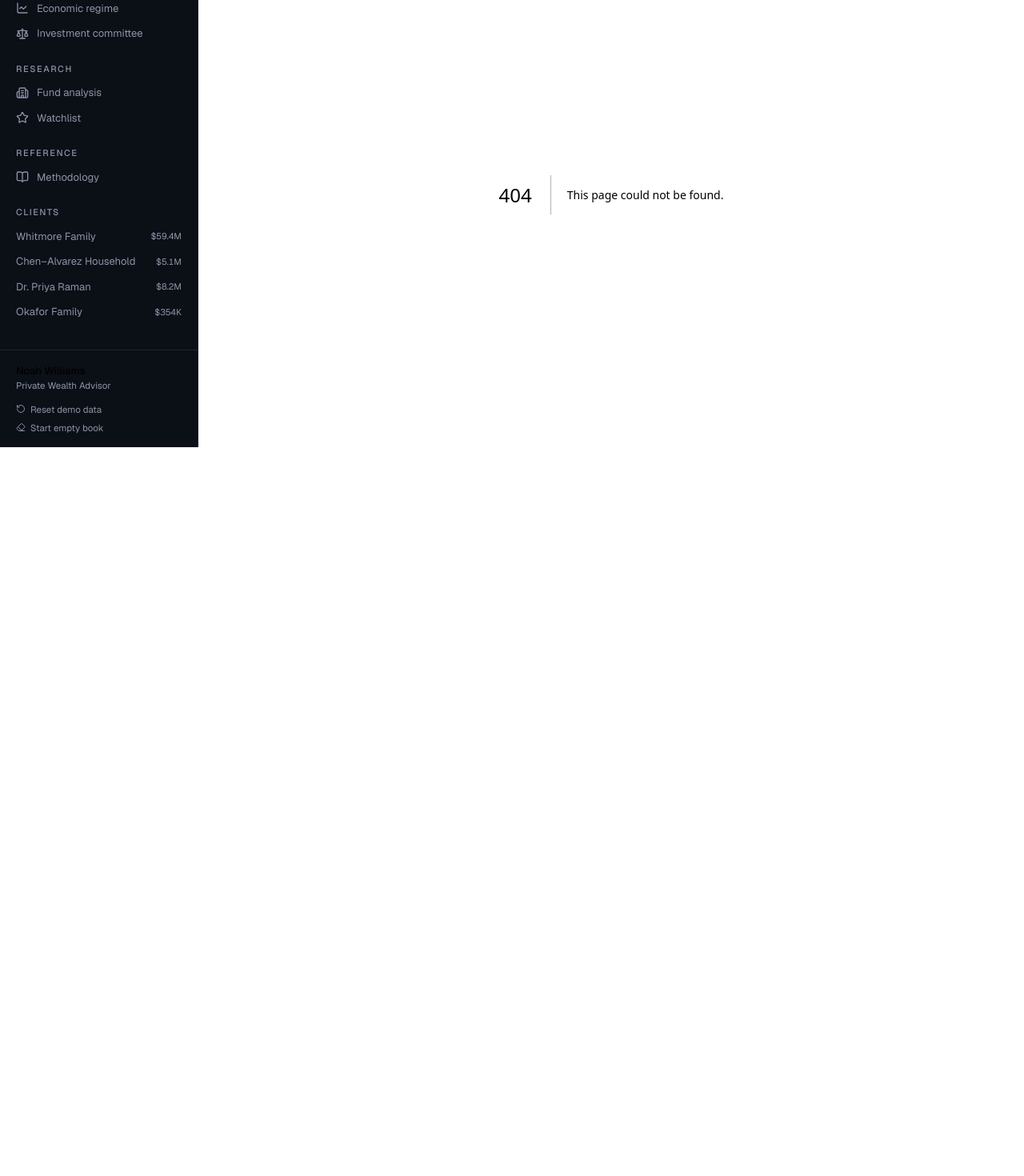
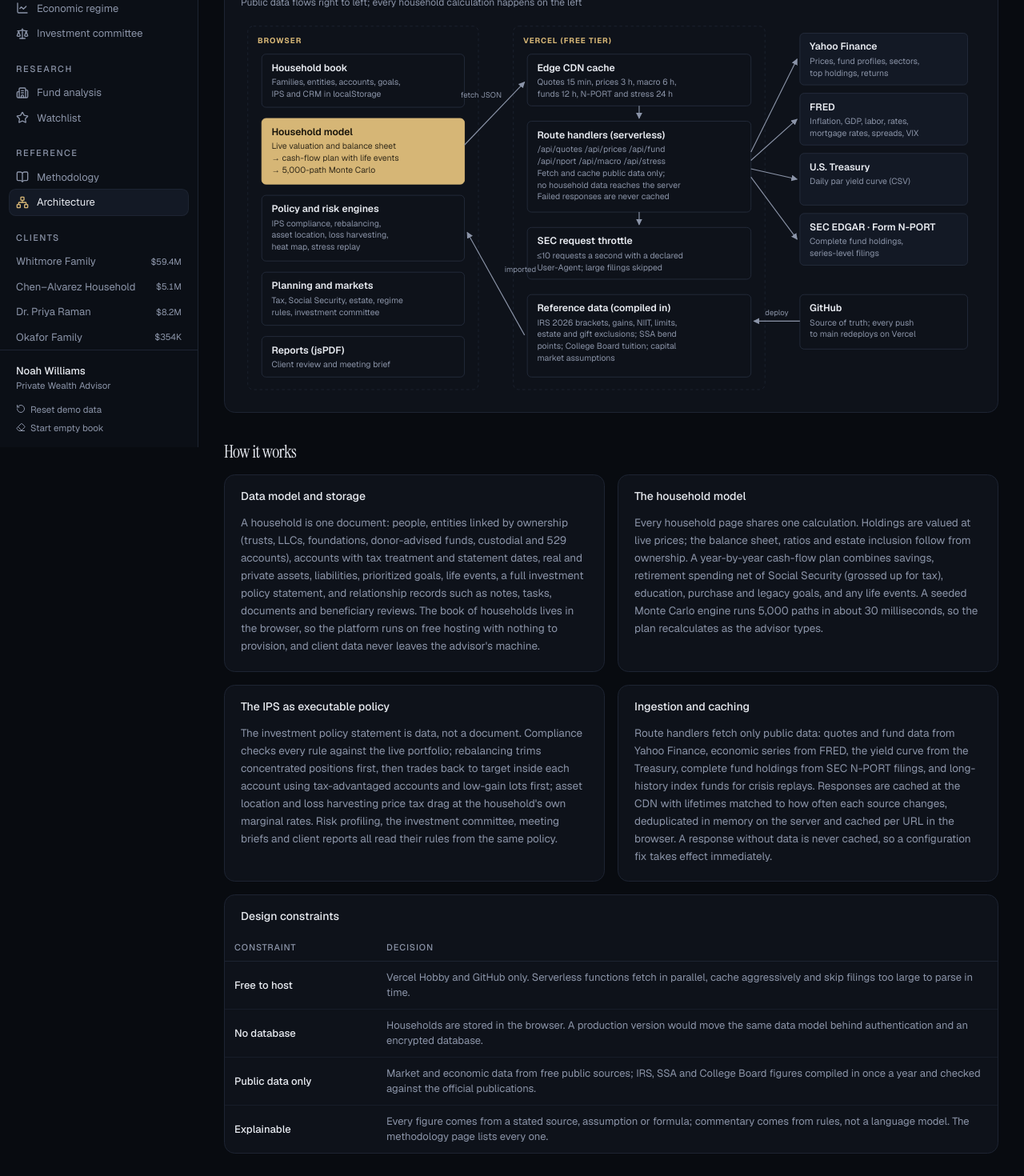
Before and after one commit to btx-dysmas/family-office-os, a Next.js app: page /architecture in a window 1280 px wide. Before the commit this address had no page. Shown: the part 241-1711 px from the top of the page at 80% size. Before the commit the page ends 912 px from the top, so only its background shows below. Built offline with nearby package versions, Linux system fonts and the light colour scheme.

Commit message:
feat: architecture page

```diff
--- /dev/null
+++ b/app/architecture/page.tsx
@@ -0,0 +1,109 @@
+import { PageHeader, Panel } from "@/components/kit";
+
+export const metadata = { title: "Architecture · Family Office OS" };
+
+type Box = { x: number; y: number; w: number; h: number; title: string; lines: string[]; tone?: "accent" | "source" };
+
+function Node({ x, y, w, h, title, lines, tone }: Box) {
+  const fill = tone === "accent" ? "var(--gold)" : tone === "source" ? "var(--raised)" : "var(--card)";
+  const ink = tone === "accent" ? "var(--primary-foreground)" : "var(--foreground)";
+  const sub = tone === "accent" ? "var(--primary-foreground)" : "var(--muted-foreground)";
+  return (
+    <g>
+      <rect x={x} y={y} width={w} height={h} rx={6} fill={fill} stroke={tone === "accent" ? "var(--gold)" : "var(--input)"} />
+      <text x={x + 14} y={y + 24} fontSize={14} fontWeight={600} fill={ink}>{title}</text>
+      {lines.map((l, i) => <text key={l} x={x + 14} y={y + 44 + i * 17} fontSize={12} fill={sub} opacity={tone === "accent" ? 0.85 : 1}>{l}</text>)}
+    </g>
+  );
+}
+
+function Arrow({ d, label, lx, ly }: { d: string; label?: string; lx?: number; ly?: number }) {
+  return (
+    <g>
+      <path d={d} fill="none" stroke="var(--muted-foreground)" strokeWidth={1.3} markerEnd="url(#head)" />
+      {label && <text x={lx} y={ly} fontSize={11} fill="var(--muted-foreground)" textAnchor="middle">{label}</text>}
+    </g>
+  );
+}
+
+function Diagram() {
+  const sources: Box[] = [
+    { x: 800, y: 20, w: 240, h: 74, title: "Yahoo Finance", lines: ["Prices, fund profiles, sectors,", "top holdings, returns"], tone: "source" },
+    { x: 800, y: 106, w: 240, h: 74, title: "FRED", lines: ["Inflation, GDP, labor, rates,", "mortgage rates, spreads, VIX"], tone: "source" },
+    { x: 800, y: 192, w: 240, h: 74, title: "U.S. Treasury", lines: ["Daily par yield curve (CSV)"], tone: "source" },
+    { x: 800, y: 278, w: 240, h: 74, title: "SEC EDGAR · Form N-PORT", lines: ["Complete fund holdings,", "series-level filings"], tone: "source" },
+  ];
+  return (
+    <svg viewBox="0 0 1060 540" className="h-auto w-full min-w-[760px]" role="img" aria-label="Family Office OS system architecture">
+      <defs>
+        <marker id="head" viewBox="0 0 10 10" refX="9" refY="5" markerWidth="7" markerHeight="7" orient="auto-start-reverse">
+          <path d="M0,0 L10,5 L0,10 z" fill="var(--muted-foreground)" />
+        </marker>
+      </defs>
+      <rect x={10} y={10} width={330} height={520} rx={8} fill="none" stroke="var(--border)" strokeDasharray="4 4" />
+      <text x={24} y={34} fontSize={11} letterSpacing=".1em" fill="var(--gold)" fontWeight={700}>BROWSER</text>
+      <Node x={30} y={50} w={290} h={76} title="Household book" lines={["Families, entities, accounts, goals,", "IPS and CRM in localStorage"]} />
+      <Node x={30} y={142} w={290} h={94} title="Household model" tone="accent" lines={["Live valuation and balance sheet", "→ cash-flow plan with life events", "→ 5,000-path Monte Carlo"]} />
+      <Node x={30} y={252} w={290} h={94} title="Policy and risk engines" lines={["IPS compliance, rebalancing,", "asset location, loss harvesting,", "heat map, stress replay"]} />
+      <Node x={30} y={362} w={290} h={76} title="Planning and markets" lines={["Tax, Social Security, estate, regime", "rules, investment committee"]} />
+      <Node x={30} y={454} w={290} h={58} title="Reports (jsPDF)" lines={["Client review and meeting brief"]} />
+
+      <rect x={390} y={10} width={360} height={520} rx={8} fill="none" stroke="var(--border)" strokeDasharray="4 4" />
+      <text x={404} y={34} fontSize={11} letterSpacing=".1em" fill="var(--gold)" fontWeight={700}>VERCEL (FREE TIER)</text>
+      <Node x={410} y={50} w={320} h={74} title="Edge CDN cache" lines={["Quotes 15 min, prices 3 h, macro 6 h,", "funds 12 h, N-PORT and stress 24 h"]} />
+      <Node x={410} y={146} w={320} h={130} title="Route handlers (serverless)" lines={["/api/quotes  /api/prices  /api/fund", "/api/nport  /api/macro  /api/stress", "Fetch and cache public data only;", "no household data reaches the server", "Failed responses are never cached"]} />
+      <Node x={410} y={298} w={320} h={74} title="SEC request throttle" lines={["≤10 requests a second with a declared", "User-Agent; large filings skipped"]} />
+      <Node x={410} y={394} w={320} h={118} title="Reference data (compiled in)" lines={["IRS 2026 brackets, gains, NIIT, limits,", "estate and gift exclusions; SSA bend", "points; College Board tuition; capital", "market assumptions"]} />
+
+      {sources.map((b) => <Node key={b.title} {...b} />)}
+      <Node x={800} y={394} w={240} h={78} title="GitHub" lines={["Source of truth; every push", "to main redeploys on Vercel"]} />
+
+      <Arrow d="M320 180 L406 90" label="fetch JSON" lx={344} ly={112} />
+      <Arrow d="M570 124 L570 142" />
+      <Arrow d="M730 190 L796 57" />
+      <Arrow d="M730 202 L796 143" />
+      <Arrow d="M730 214 L796 229" />
+      <Arrow d="M730 226 L796 315" />
+      <Arrow d="M570 276 L570 294" />
+      <Arrow d="M800 432 L734 432" label="deploy" lx={767} ly={424} />
+      <Arrow d="M406 452 L324 305" label="imported" lx={400} ly={362} />
+    </svg>
+  );
+}
+
+const STAGES: [string, string][] = [
+  ["Data model and storage", "A household is one document: people, entities linked by ownership (trusts, LLCs, foundations, donor-advised funds, custodial and 529 accounts), accounts with tax treatment and statement dates, real and private assets, liabilities, prioritized goals, life events, a full investment policy statement, and relationship records such as notes, tasks, documents and beneficiary reviews. The book of households lives in the browser, so the platform runs on free hosting with nothing to provision, and client data never leaves the advisor's machine."],
+  ["The household model", "Every household page shares one calculation. Holdings are valued at live prices; the balance sheet, ratios and estate inclusion follow from ownership. A year-by-year cash-flow plan combines savings, retirement spending net of Social Security (grossed up for tax), education, purchase and legacy goals, and any life events. A seeded Monte Carlo engine runs 5,000 paths in about 30 milliseconds, so the plan recalculates as the advisor types."],
+  ["The IPS as executable policy", "The investment policy statement is data, not a document. Compliance checks every rule against the live portfolio; rebalancing trims concentrated positions first, then trades back to target inside each account using tax-advantaged accounts and low-gain lots first; asset location and loss harvesting price tax drag at the household's own marginal rates. Risk profiling, the investment committee, meeting briefs and client reports all read their rules from the same policy."],
+  ["Ingestion and caching", "Route handlers fetch only public data: quotes and fund data from Yahoo Finance, economic series from FRED, the yield curve from the Treasury, complete fund holdings from SEC N-PORT filings, and long-history index funds for crisis replays. Responses are cached at the CDN with lifetimes matched to how often each source changes, deduplicated in memory on the server and cached per URL in the browser. A response without data is never cached, so a configuration fix takes effect immediately."],
+];
+
+export default function Architecture() {
+  return (
+    <>
+      <PageHeader eyebrow="Reference" title="Architecture" sub="Next.js 16 on Vercel's free tier. No database, no paid APIs, no language model; household calculations run in the browser." />
+      <Panel title="System overview" sub="Public data flows right to left; every household calculation happens on the left">
+        <div className="overflow-x-auto"><Diagram /></div>
+      </Panel>
+      <h2 className="mt-8 mb-3 font-serif text-[22px] tracking-tight">How it works</h2>
+      <div className="grid gap-4 lg:grid-cols-2">
+        {STAGES.map(([t, body]) => (
+          <Panel key={t} title={t}><p className="text-[13.5px] leading-relaxed text-muted-foreground">{body}</p></Panel>
+        ))}
+      </div>
+      <Panel title="Design constraints" className="mt-4" pad={false}>
+        <table className="grid-table">
+          <thead><tr><th className="w-[190px]">Constraint</th><th>Decision</th></tr></thead>
+          <tbody>
+            {[
+              ["Free to host", "Vercel Hobby and GitHub only. Serverless functions fetch in parallel, cache aggressively and skip filings too large to parse in time."],
+              ["No database", "Households are stored in the browser. A production version would move the same data model behind authentication and an encrypted database."],
+              ["Public data only", "Market and economic data from free public sources; IRS, SSA and College Board figures compiled in once a year and checked against the official publications."],
+              ["Explainable", "Every figure comes from a stated source, assumption or formula; commentary comes from rules, not a language model. The methodology page lists every one."],
+            ].map(([a, b]) => <tr key={a}><td className="font-medium">{a}</td><td className="text-muted-foreground">{b}</td></tr>)}
+          </tbody>
+        </table>
+      </Panel>
+    </>
+  );
+}
--- a/components/Shell.tsx
+++ b/components/Shell.tsx
@@ -1,5 +1,5 @@
 "use client";
-import { BookOpen, Building2, Eraser, Gauge, Landmark, LineChart, ListChecks, Moon, RotateCcw, Scale, Search, Star, Sun, Users } from "lucide-react";
+import { BookOpen, Building2, Eraser, Gauge, Landmark, LineChart, ListChecks, Moon, Network, RotateCcw, Scale, Search, Star, Sun, Users } from "lucide-react";
 import Link from "next/link";
 import { usePathname, useRouter } from "next/navigation";
 import { useState, type ReactNode } from "react";
@@ -13,7 +13,7 @@ const NAV: { group: string; items: [string, string, typeof Gauge][] }[] = [
   { group: "Advisor", items: [["/", "Dashboard", Gauge], ["/households", "Households", Users], ["/relationships", "Relationships", ListChecks]] },
   { group: "Markets", items: [["/markets", "Economic regime", LineChart], ["/committee", "Investment committee", Scale]] },
   { group: "Research", items: [["/research", "Fund analysis", Building2], ["/watchlist", "Watchlist", Star]] },
-  { group: "Reference", items: [["/methodology", "Methodology", BookOpen]] },
+  { group: "Reference", items: [["/methodology", "Methodology", BookOpen], ["/architecture", "Architecture", Network]] },
 ];
 
 function Sidebar() {
```
Also changed, not shown: 2 other files (tests, documents, lock files or other folders).
